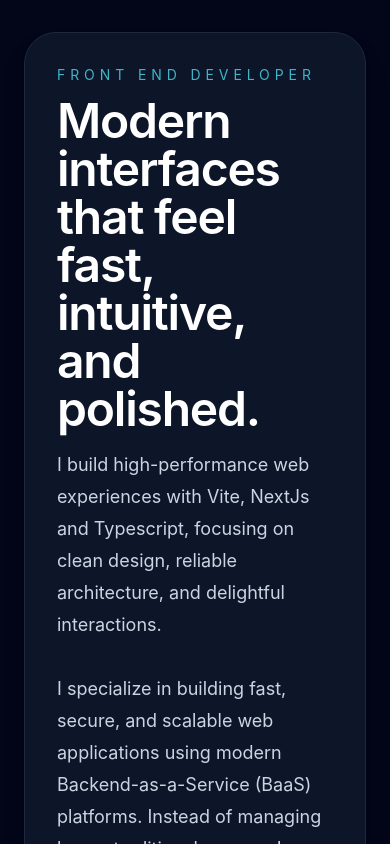
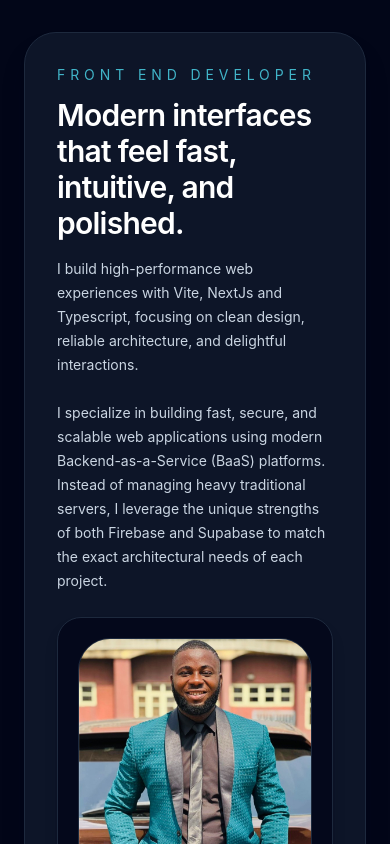
Before and after one commit to Aghahowa22/my-portfolio, a React (Vite) app: page / in a window 390 px wide. Shown: the top 844 px of the page. Built offline with nearby package versions, Linux system fonts and the light colour scheme.

Commit message:
updated software2

```diff
--- a/src/App.jsx
+++ b/src/App.jsx
@@ -209,10 +209,10 @@ function App() {
               <p className=" text-sm uppercase tracking-[0.35em] text-cyan-300/75">
                 Front End Developer
               </p>
-              <h1 className="mt-3 text-5xl font-semibold tracking-tight text-white sm:text-6xl">
+              <h1 className="mt-3 text-3xl font-semibold tracking-tight text-white sm:text-6xl">
                 Modern interfaces that feel fast, intuitive, and polished.
               </h1>
-              <p className=" mt-4 max-w-xl text-lg leading-8 text-slate-300">
+              <p className=" mt-4 max-w-xl md:text-lg text-sm md:leading-8 leading-6 text-slate-300">
                 I build high-performance web experiences with Vite, NextJs and
                 Typescript, focusing on clean design, reliable architecture, and
                 delightful interactions.<br></br> <br></br>I specialize in
@@ -472,12 +472,12 @@ function App() {
               <p className="text-sm uppercase tracking-[0.3em] text-cyan-300/80">
                 Contact me
               </p>
-              <h2 className="mt-2 text-3xl font-semibold text-white">
-                Let&apos;s build something great together
+              <h2 className="mt-2 md:text-3xl text-2xl font-semibold text-white">
+                Let's build something great together
               </h2>
               <p className="mt-3 max-w-md text-base leading-7 text-slate-300">
                 Have a product idea, redesign requirement, or front-end role in
-                mind? Send a message and I&apos;ll get back to you with the next
+                mind? Send a message and I'll get back to you with the next
                 steps.
               </p>
 
@@ -488,10 +488,10 @@ function App() {
                     href={detail.href}
                     className="flex items-center justify-between rounded-2xl border border-slate-800 bg-slate-950/80 px-4 py-3 text-left text-sm text-slate-300 transition hover:border-cyan-500/40"
                   >
-                    <span className="uppercase tracking-[0.25em] text-slate-500">
+                    <span className="uppercase tracking-[0.25em] md:text-sm text-xs text-slate-500">
                       {detail.label}
                     </span>
-                    <span className="font-medium text-white">
+                    <span className="font-medium md:text-sm text-xs text-white">
                       {detail.value}
                     </span>
                   </a>
@@ -574,7 +574,7 @@ function App() {
                 <button
                   type="submit"
                   disabled={isSubmitting}
-                  className="inline-flex items-center justify-center gap-2 rounded-full bg-cyan-500 px-5 py-3 text-xs font-semibold text-slate-950 transition hover:bg-cyan-400 disabled:cursor-not-allowed disabled:bg-cyan-600/70 disabled:text-slate-900/80 cursor-pointer"
+                  className="inline-flex items-center justify-center  gap-2 rounded-full bg-cyan-500 px-5 py-3 text-xs font-semibold text-slate-950 transition hover:bg-cyan-400 disabled:cursor-not-allowed disabled:bg-cyan-600/70 disabled:text-slate-900/80 cursor-pointer"
                 >
                   {isSubmitting ? (
                     <>
```
